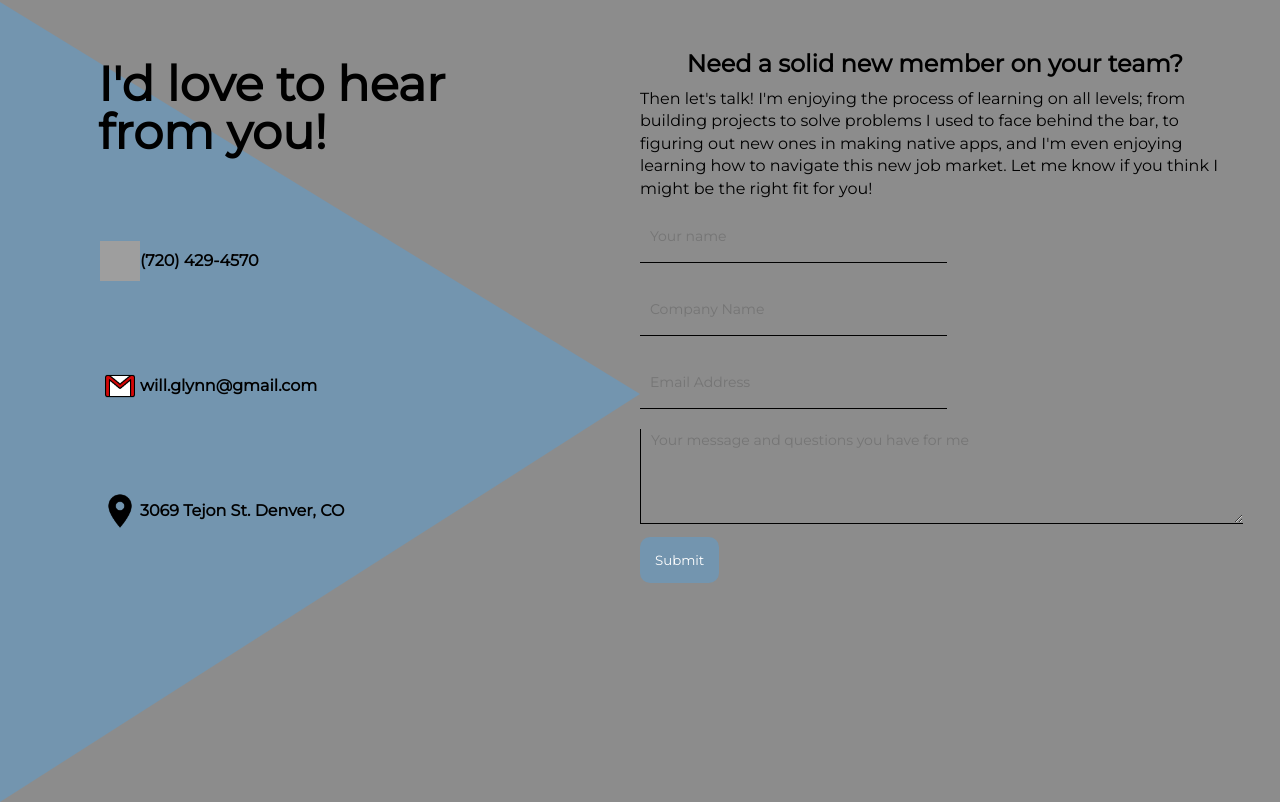
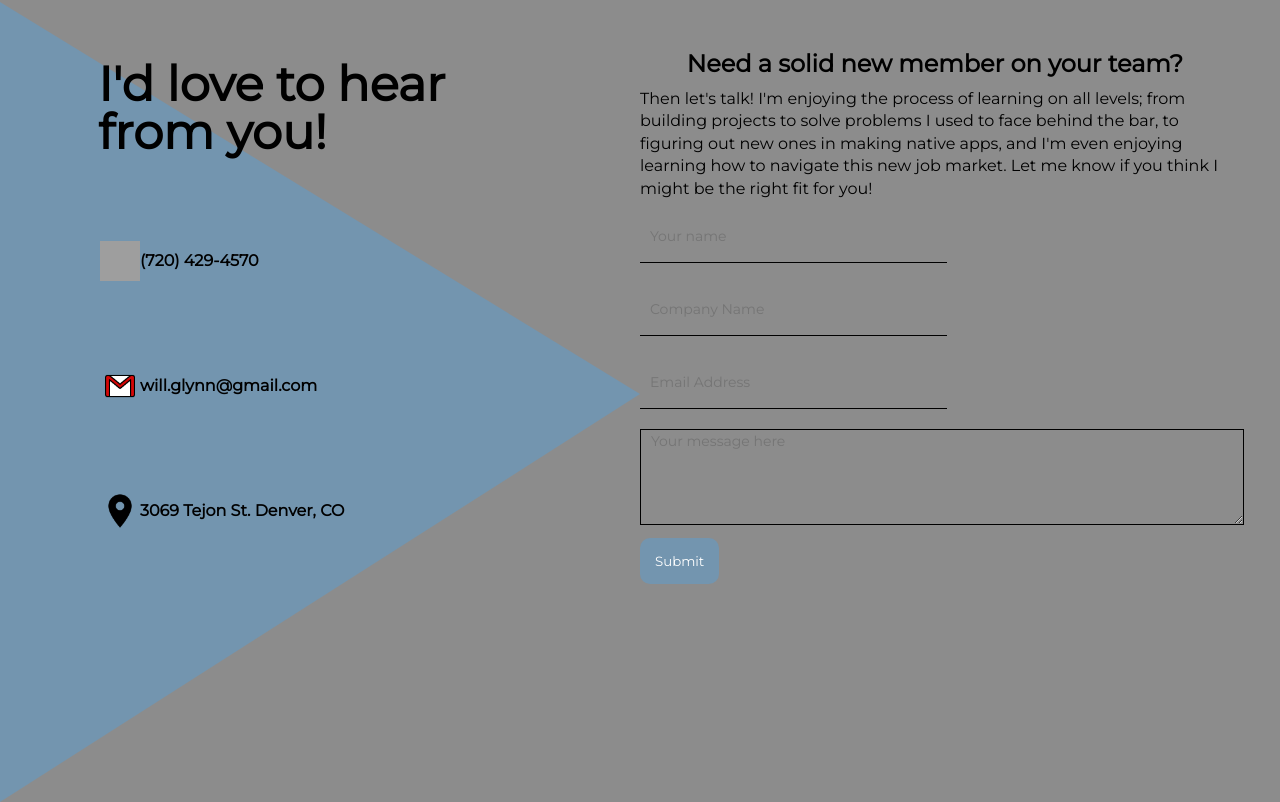
Before and after one commit to ruxpin86/Real-Deal-React-Portfoliolio, a React (Create React App) app: page / in a window 1280 px wide. Shown: the part 2226-3028 px from the top of the page. Built offline with nearby package versions, Linux system fonts and the light colour scheme; grey boxes are pictures that could not be loaded.

Commit message:
fixing styling of textarea in contact component

```diff
--- a/src/components/contact/Contact.js
+++ b/src/components/contact/Contact.js
@@ -62,11 +62,7 @@ export default function Contact() {
             <input type="text" placeholder="Your name" name="user_name" />
             <input type="text" placeholder="Company Name" name="user_subject" />
             <input type="text" placeholder="Email Address" name="user_email" />
-            <textarea
-              rows="5"
-              placeholder="Your message and questions you have for me"
-              name="message"
-            />
+            <textarea rows="5" placeholder="Your message here" name="message" />
             <button>Submit</button>
           </form>
         </div>
--- a/src/components/contact/contact.css
+++ b/src/components/contact/contact.css
@@ -78,8 +78,7 @@ textarea{
     width: 100%;
     background-color: transparent;
     border: none;
-    border-bottom: 1px solid black;
-    border-left: 1px solid black;
+    border: 1px solid black;
     margin: 10px 0px;
     font-size: 14px;
     padding-left: 10px;
@@ -93,4 +92,9 @@ button{
     color: white;
     font-weight: 400;
     cursor: pointer;
+    transition: .3s;
 }
+
+button:hover{
+    box-shadow: 2px 2px #326789;
+}
```
